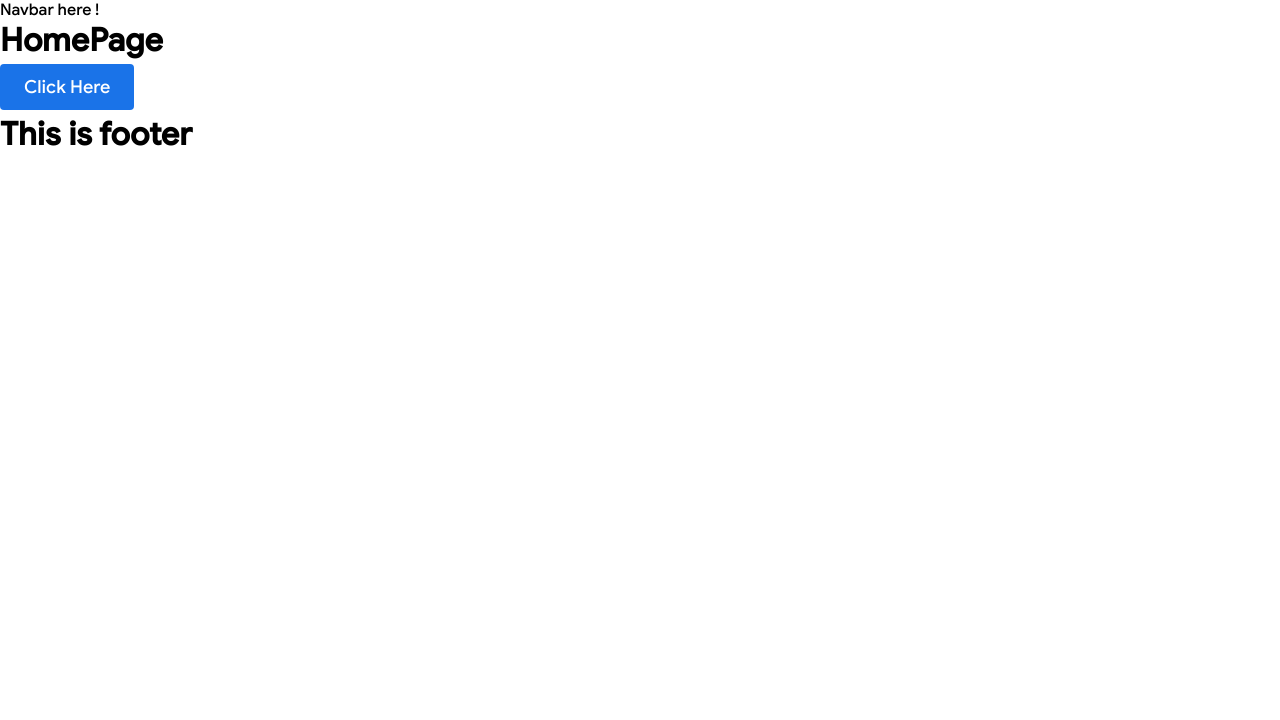
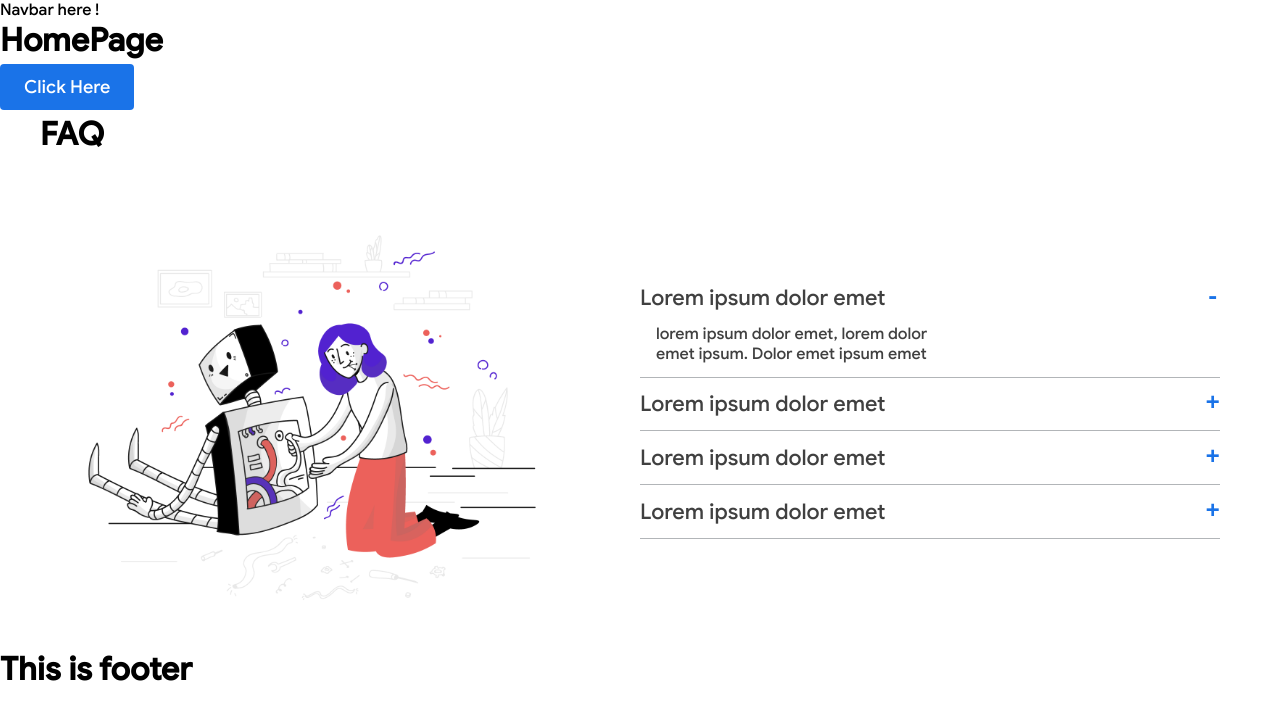
Before and after one commit to AdiiShukla/brewery, a Next.js app: page / in a window 1280 px wide. Shown: the top 720 px of the page. Built offline with nearby package versions, Linux system fonts and the light colour scheme.

Commit message:
FAQ section ✅

```diff
--- /dev/null
+++ b/components/Accordian/index.js
@@ -0,0 +1,53 @@
+import styles from "./style.module.css";
+import { useState } from "react";
+
+const qa = [
+	{
+		question: "Lorem ipsum dolor emet",
+		answer:
+			"lorem ipsum dolor emet, lorem dolor emet ipsum. Dolor emet ipsum emet",
+	},
+	{
+		question: "Lorem ipsum dolor emet",
+		answer:
+			"lorem ipsum dolor emet, lorem dolor emet ipsum. Dolor emet ipsum emet",
+	},
+	{
+		question: "Lorem ipsum dolor emet",
+		answer:
+			"lorem ipsum dolor emet, lorem dolor emet ipsum. Dolor emet ipsum emet",
+	},
+	{
+		question: "Lorem ipsum dolor emet",
+		answer:
+			"lorem ipsum dolor emet, lorem dolor emet ipsum. Dolor emet ipsum emet",
+	},
+];
+
+export default function Accordian() {
+	const [visible, toggleVisible] = useState(0);
+
+	return (
+		<div className="accordianGroup">
+			{qa.map(({ question, answer }, index) => {
+				return (
+					<div
+						className={styles.accordianItem}
+						key={index}
+						onClick={() => toggleVisible(index)}
+					>
+						<div className={styles.accordianQuestionWrapper}>
+							<div className={styles.accordianQuestion}>{question}</div>
+							<div className={styles.accordianIndicator}>
+								{visible === index ? "-" : "+"}
+							</div>
+						</div>
+						{visible === index ? (
+							<div className={styles.accordianAnswer}>{answer}</div>
+						) : null}
+					</div>
+				);
+			})}
+		</div>
+	);
+}
--- /dev/null
+++ b/components/Accordian/style.module.css
@@ -0,0 +1,33 @@
+.accordianItem {
+	color: var(--black);
+	border-bottom: 1px solid rgba(103, 108, 114, 0.5);
+}
+
+.accordianItem:not(:first-child) {
+	margin-top: 0.8rem;
+}
+
+.accordianQuestionWrapper {
+	display: flex;
+	justify-content: space-between;
+	cursor: pointer;
+	height: 2.5rem;
+}
+
+.accordianQuestion {
+	font-size: 1.35rem;
+}
+
+.accordianIndicator {
+	font-family: monospace;
+	font-size: 1.5rem;
+	font-weight: bold;
+	color: var(--blue);
+}
+
+.accordianAnswer {
+	font-size: 1rem;
+	margin-left: 1rem;
+	max-width: 300px;
+	margin-bottom: 0.8rem;
+}
--- a/pages/index.js
+++ b/pages/index.js
@@ -1,5 +1,8 @@
 import PageWrapper from "../components/Layout/PageWrapper";
 import Button from "../components/globals/Button";
+import Accordian from "../components/Accordian";
+import Image from "next/image";
+import styles from "./style.module.css";
 export default function Home() {
 	return (
 		<PageWrapper
@@ -15,6 +18,18 @@ export default function Home() {
 				type="submit"
 				onclick={() => console.log("Button Clicked")}
 			/>
+			<section className={styles.faq}>
+				<div className={styles.faqTitle}>FAQ</div>
+				<div className={styles.faqWrapper}>
+					<Image
+						src="/assets/illustrations/settings-2.png"
+						layout="responsive"
+						width={523}
+						height={392}
+					/>
+					<Accordian />
+				</div>
+			</section>
 		</PageWrapper>
 	);
 }
--- a/pages/style.module.css
+++ b/pages/style.module.css
@@ -0,0 +1,28 @@
+.faq {
+	max-width: 1200px;
+	margin: 0 auto;
+}
+
+.faqWrapper {
+	box-sizing: border-box;
+	display: flex;
+	flex-wrap: wrap;
+	padding: 20px;
+	align-items: center;
+}
+
+.faqTitle {
+	font-size: 2rem;
+	font-weight: bold;
+	margin-bottom: 20px;
+}
+
+.faqWrapper > * {
+	flex: 0 1 50%;
+}
+
+@media (max-width: 600px) {
+	.faq {
+		display: block;
+	}
+}
```
Lines whose indentation alone changed are shown as unchanged.
